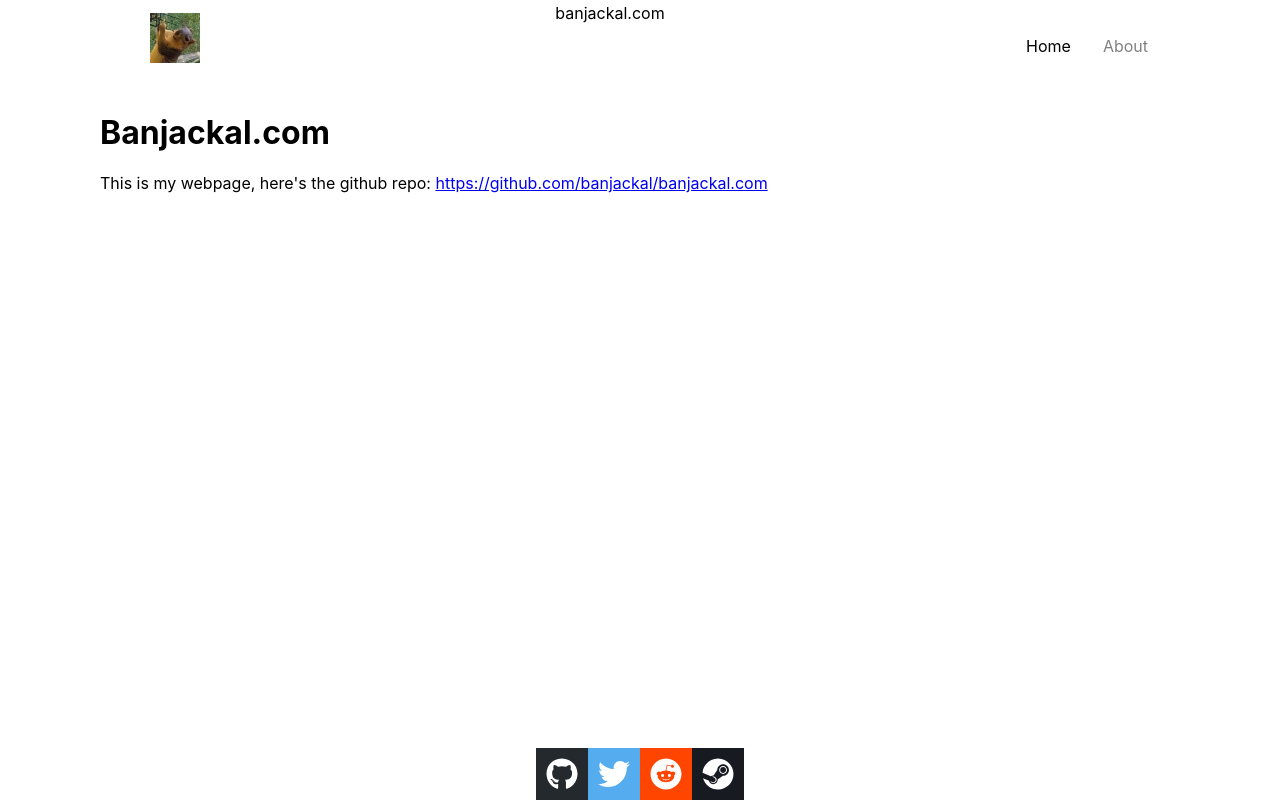
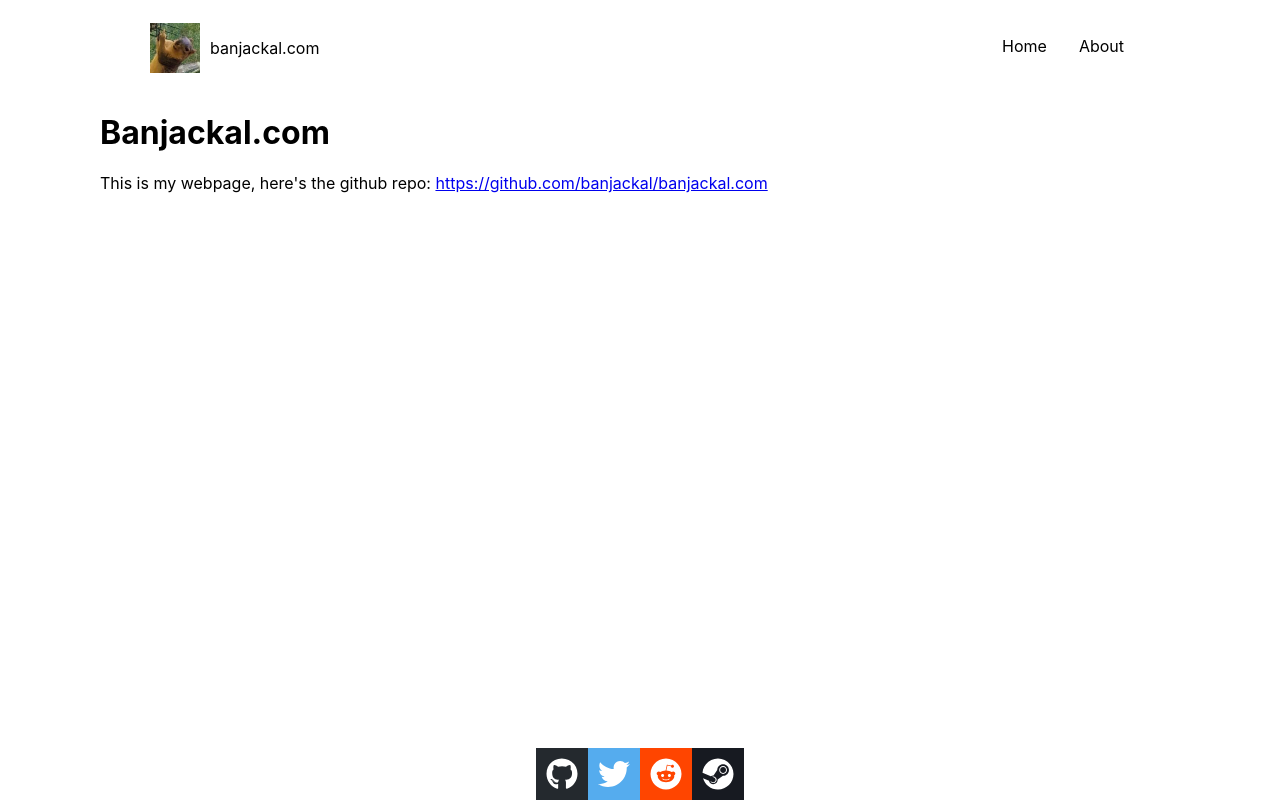
Before and after one commit to banjackal/banjackal.com, a React (Create React App) app in the folder react-spa/: page / in a window 1280 px wide. Built offline with nearby package versions, Linux system fonts and the light colour scheme.

Commit message:
fixed navbar

```diff
--- a/react-spa/src/Components/NavMenu.css
+++ b/react-spa/src/Components/NavMenu.css
@@ -1,5 +1,43 @@
-  .header-image {
+  .brand {
+    padding: 10px;
+  }
+  .brand-image {
     width: 50;
     height: 50px;
-    padding: 10px;
   }
+  .brand-name {
+    padding-top: 25px;
+    padding-left: 0px;
+  }
+
+  .navbar{
+    height: 85px;
+    display: flex;
+    justify-content: space-between;
+    padding: 0.2rem calc((100vw - 1000px) / 2);
+    align-items: center;
+  }
+  .navbar-brand {
+    justify-content: center;
+    padding-top: 5px;
+    display: flex;
+  }
+
+  .navbar-collapse {
+    align-items: center;
+  }
+
+  .navbar-nav {
+    display: flex;
+    padding: 0.2;
+    flex-direction: row;
+  }
+
+  .nav-link {
+    color: black;
+    display: flex;
+    align-items: center;
+    text-decoration: none;
+    padding: 0 1rem;
+    height: 100%;
+  }
--- a/react-spa/src/Components/NavMenu.tsx
+++ b/react-spa/src/Components/NavMenu.tsx
@@ -1,23 +1,27 @@
 import {Component} from 'react';
-import squirrel from '../assets/squirrel.jpg'
+import squirrel from '../assets/squirrel.jpg';
 import './NavMenu.css';
-import {
-    Nav,
-    NavLink,
-    NavMenu,
-  } from './NavbarElements';
+import { Navbar, NavbarBrand, Nav, NavItem, NavLink} from 'react-bootstrap';
+import NavbarCollapse from 'react-bootstrap/esm/NavbarCollapse';
 
 export class NavigationMenu extends Component{
     render() {
         return(
-                <Nav >
-                    <img src={squirrel} alt="Squirrel" className="header-image"/>
-                        <span className="pt-15">banjackal.com</span>
-                        <NavMenu>
-                                <NavLink to="/">Home</NavLink>
-                                <NavLink to="/about">About</NavLink>
-                        </NavMenu>
-                </Nav>
+                <Navbar >
+                    <NavbarBrand>
+                    <img src={squirrel} alt="Squirrel" className="brand brand-image"/>
+                        <span className="brand brand-name">banjackal.com</span>
+                    </NavbarBrand>
+                    <NavbarCollapse>
+                        <Nav>
+                        <NavItem>
+                                <NavLink href="/">Home</NavLink>
+                                </NavItem>
+                                <NavItem>
+                                <NavLink href="/about">About</NavLink>
+                        </NavItem></Nav>
+                        </NavbarCollapse>
+                </Navbar>
         )
     }
 }
--- a/react-spa/src/Components/NavbarElements.tsx
+++ /dev/null
@@ -1,39 +0,0 @@
-import { NavLink as Link } from 'react-router-dom';
-import styled from 'styled-components';
-
-export const Nav = styled.nav`
-height: 85px;
-display: flex;
-justify-content: space-between;
-padding: 0.2rem calc((100vw - 1000px) / 2);
-z-index: 12;
-/* Third Nav */
-/* justify-content: flex-start; */
-`;
-
-export const NavLink = styled(Link)`
-color: #808080;
-display: flex;
-align-items: center;
-text-decoration: none;
-padding: 0 1rem;
-height: 100%;
-cursor: pointer;
-&.active {
-	color: #000000;
-}
-`;
-
-export const NavMenu = styled.div`
-display: flex;
-align-items: center;
-margin-right: -24px;
-/* Second Nav */
-/* margin-right: 24px; */
-/* Third Nav */
-/* width: 100vw;
-white-space: nowrap; */
-@media screen and (max-width: 768px) {
-	display: none;
-}
-`;
```
